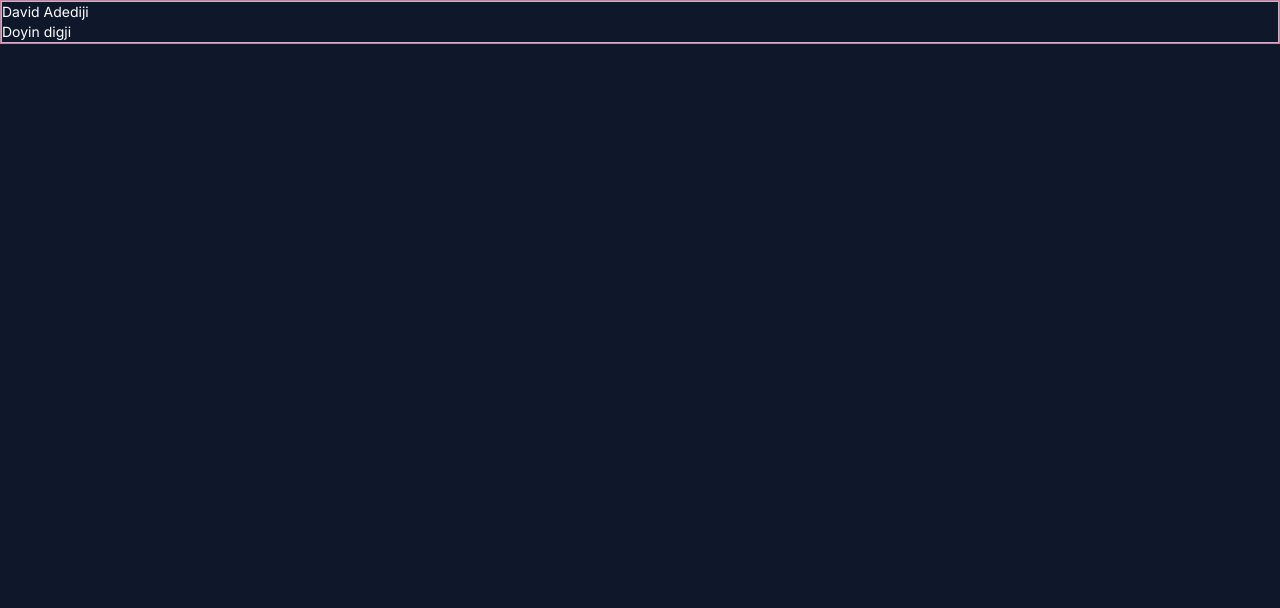
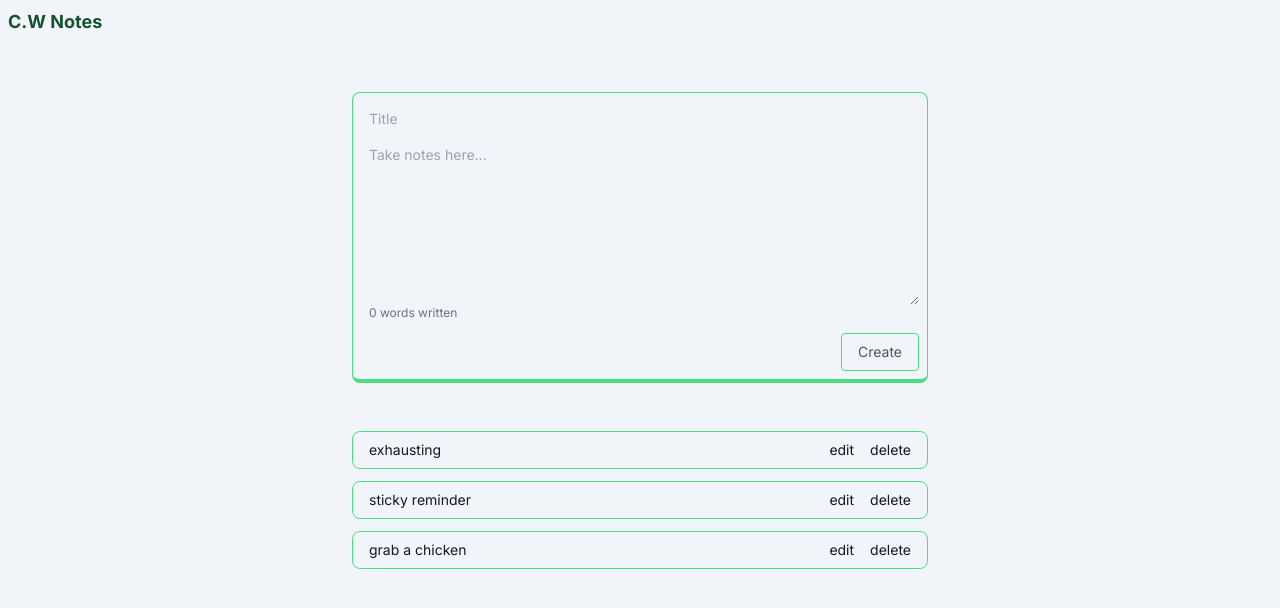
Before and after one commit to davidadediji/Fetch-GitHub-stars, a Vue app: page / in a window 1280 px wide. Shown: the top 608 px of the page. Built offline with nearby package versions, Linux system fonts and the light colour scheme.

Commit message:
chore:adjust color

```diff
--- a/index.html
+++ b/index.html
@@ -6,7 +6,7 @@
     <meta name="viewport" content="width=device-width, initial-scale=1.0">
     <title>Notes App</title>
   </head>
-  <body class="border border-red-400 font-inter bg-slate-900 text-white text-sm">
+  <body class="font-inter bg-slate-100 text-gray-900 font-normal text-sm">
     <div id="app" class="mx-auto max-w-7xl">
     </div>
     <script type="module" src="/src/main.js"></script>
--- a/src/App.vue
+++ b/src/App.vue
@@ -1,10 +1,43 @@
-<script setup>
+<script>
+import NoteCreate from './components/NoteCreate.vue';
+export default{
+ components:{
+  'form-input':NoteCreate
+ },
+
+ data(){
+  let id = 0
+  return {
+    notes:[
+      {title:'exhausting', description:'really exhausting i was not expecting it at all', id:id++},
+      { title: 'sticky reminder', description: 'really exhausting i was not expecting it at all', id: id++ },
+      { title: 'grab a chicken', description: 'really exhausting i was not expecting it at all', id: id++ },
+    ]
+  }
+ }
+}
 
 </script>
 
 <template>
-  <main class="flex flex-col justify-between border border-blue-300">
-   <div>David Adediji</div>
-   <p>Doyin digji</p>
+  <main class="flex flex-col gap-12">
+    <nav class=" p-2 sticky">
+      <p class=" font-bold text-lg text-green-900">C.W Notes</p>
+    </nav>
+    <section>
+      <form-input></form-input>
+    </section>
+    <section>
+  <ul class=" max-w-xl m-auto flex flex-col gap-3">
+        <li v-for="note in notes" :key="note.id" class="border border-green-400 py-2 px-4 rounded-lg flex justify-between">
+         <p> {{ note.title }}</p>
+         <div class="flex gap-4">
+          <button>edit</button>
+          <button>delete</button>
+         </div>
+        </li>
+      </ul>
+    </section>
+
   </main>
 </template>
--- /dev/null
+++ b/src/components/NoteCreate.vue
@@ -0,0 +1,35 @@
+<script>
+export default{
+    data(){
+        return {
+            title:'',
+            description:''
+        }
+    },
+    methods:{
+        add(){
+            this.$emit=this.title
+            this.$emit=this.description
+
+        }
+    }
+
+}
+</script>
+
+<template>
+    <section class="m-auto max-w-xl border border-b-4 border-green-400 rounded-lg p-2">
+        <form action="" @submit.prevent="add" method="post">
+            <section class="flex flex-col">
+                <label for="title"></label>
+                <input type="text" name="title" id="title" class="text-gray-900 outline-none px-2 py-2 bg-slate-100" placeholder="Title" v-model="title">
+                <textarea name="" id="" cols="30" rows="8" placeholder="Take notes here..." class="px-2 outline-none pt-2 bg-slate-100" v-model="description"></textarea>
+                <span class=" text-xs text-gray-500 pl-2">{{ description.split(' ').filter(word => word !== '').length }} words written</span>
+
+            </section>
+            <section class="w-full text-right">
+                <button type="submit" class=" text-sm px-4 py-2 text-right mt-3 border border-green-400 hover:bg-green-400 hover:text-white rounded text-gray-600">Create</button>
+            </section>
+        </form>
+    </section>
+</template>
```
